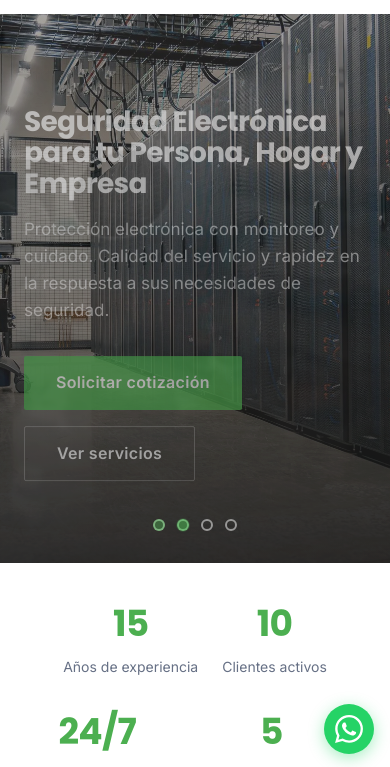
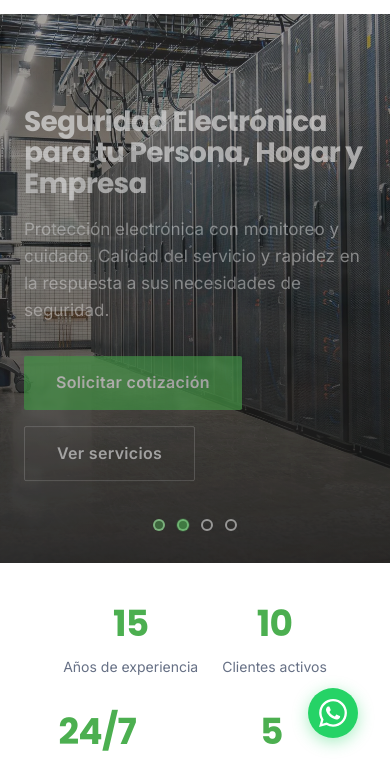
Before and after one commit to comc82/sectron, a plain HTML site: page index.html in a window 390 px wide. Shown: the part 74-841 px from the top of the page. Drawn offline with Linux system fonts and the light colour scheme.

Commit message:
Update styles.css

```diff
--- a/css/styles.css
+++ b/css/styles.css
@@ -1090,5 +1090,5 @@ body {
   .service-num { font-size: 40px; }
   .product-body { grid-template-columns: 1fr; }
   .product-img { width: 100%; height: 240px; }
-  .whatsapp-float { bottom: 16px; right: 16px; width: 50px; height: 50px; }
+  .whatsapp-float { bottom: 32px; right: 32px; width: 50px; height: 50px; }
 }
```
